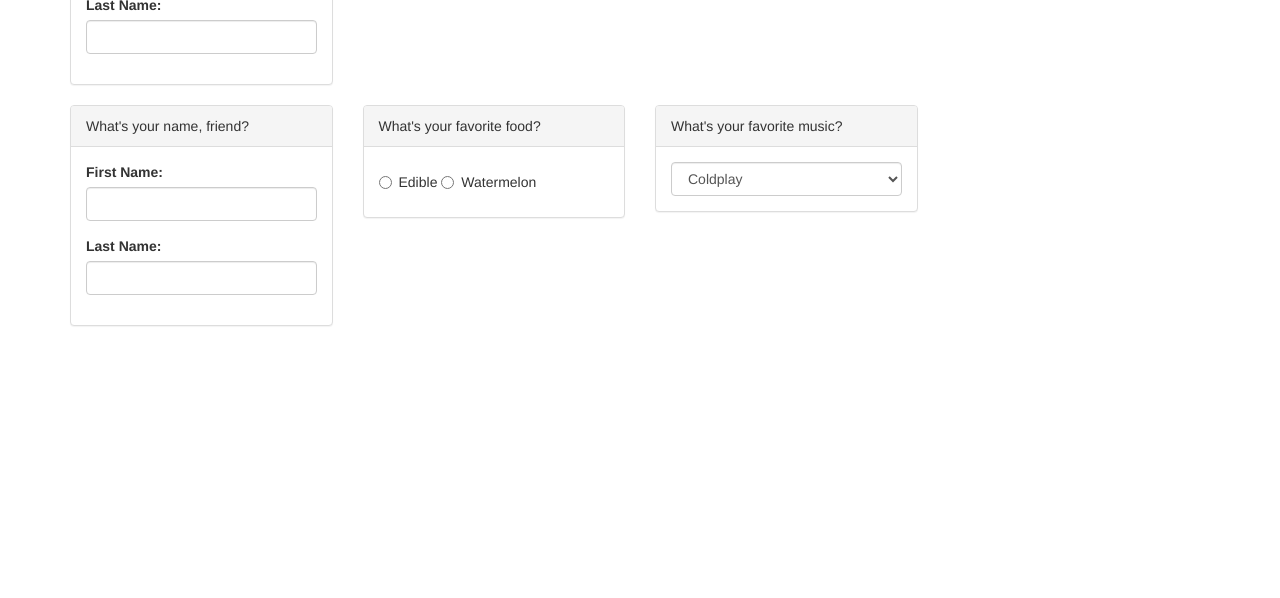
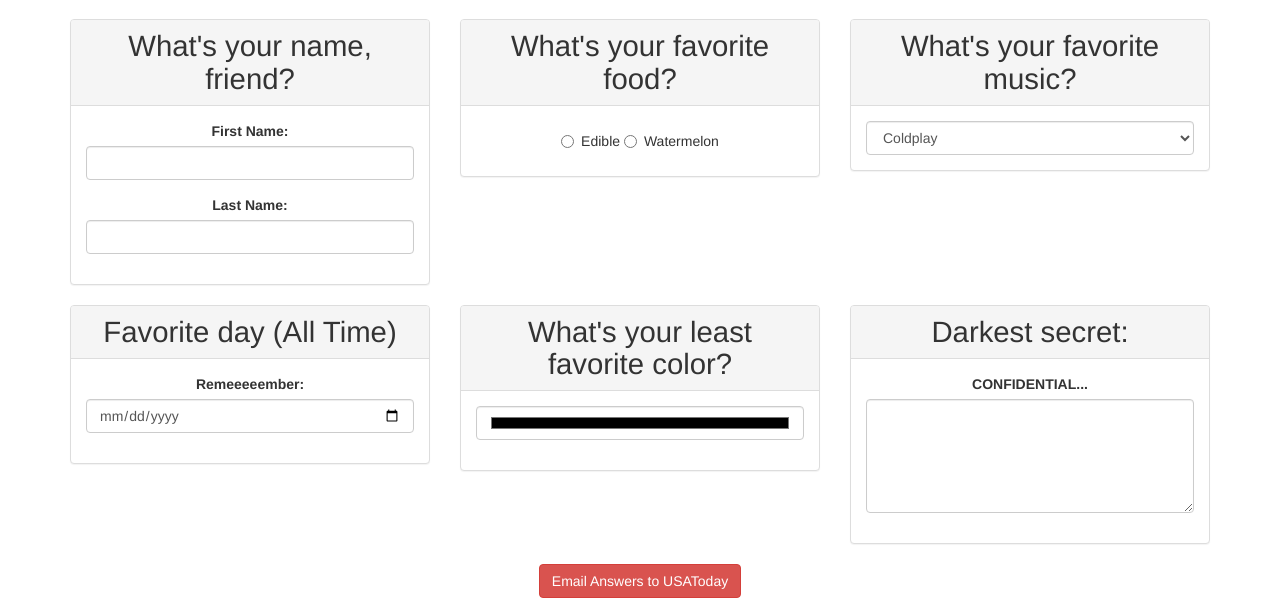
Before and after one commit to JaredReando/survey, a plain HTML site: page index.html in a window 1280 px wide. Shown: the part 206-804 px from the top of the page. Drawn offline with Linux system fonts and the light colour scheme.

Commit message:
Add html content and two CSS styles. Plus JavaScript

```diff
--- a/css/styles.css
+++ b/css/styles.css
@@ -0,0 +1,7 @@
+body {
+  text-align: center;
+}
+
+.large {
+  font-size: 22pt;
+}
--- a/index.html
+++ b/index.html
@@ -12,11 +12,18 @@
 
 <body>
   <div class="container">
-    <h1>Survey</h1>
+    <div class="jumbotron">
+      <h1>Survey</h1>
+    </div>
+
+    <!-- First survey row -->
+
     <div class="row">
-      <div class="col-md-3">
+      <div class="col-md-4">
         <div class="panel panel-default">
-          <div class="panel-heading">What's your name, friend?</div>
+          <div class="panel-heading">
+            <h2 class="panel-title large">What's your name, friend?</h2>
+          </div>
           <div class="panel-body">
             <div class="form-group">
               <label for="nameFirst">First Name:</label>
@@ -29,9 +36,11 @@
           </div>
         </div>
       </div>
-      <div class="col-md-3">
+      <div class="col-md-4">
         <div class="panel panel-default">
-          <div class="panel-heading">What's your favorite food?</div>
+          <div class="panel-heading">
+            <h2 class="panel-title large">What's your favorite food?</h2>
+          </div>
           <div class="panel-body">
             <div class="radio">
               <label>
@@ -46,10 +55,11 @@
           </div>
         </div>
       </div>
-
-      <div class="col-md-3">
+      <div class="col-md-4">
         <div class="panel panel-default">
-          <div class="panel-heading">What's your favorite music?</div>
+          <div class="panel-heading">
+            <h2 class="panel-title large">What's your favorite music?</h2>
+          </div>
           <div class="panel-body">
             <select class="form-control" id="music">
               <option>Coldplay</option>
@@ -62,57 +72,55 @@
       </div>
     </div>
 
+    <!-- Second survey row -->
+
     <div class="row">
-      <div class="col-md-3">
+      <div class="col-md-4">
         <div class="panel panel-default">
-          <div class="panel-heading">What's your name, friend?</div>
+          <div class="panel-heading">
+            <h2 class="panel-title large">Favorite day (All Time)</h2>
+          </div>
           <div class="panel-body">
+
             <div class="form-group">
-              <label for="nameFirst">First Name:</label>
-              <input id="nameFirst" class="form-control" type="text">
+              <label for="favorite">Remeeeeember:</label>
+              <input id="favorite" class="form-control" type="date">
             </div>
-            <div class="form-group">
-              <label for="nameLast">Last Name:</label>
-              <input id="nameLast" class="form-control" type="text">
-            </div>
+
           </div>
         </div>
       </div>
-      <div class="col-md-3">
+      <div class="col-md-4">
         <div class="panel panel-default">
-          <div class="panel-heading">What's your favorite food?</div>
+          <div class="panel-heading">
+            <h2 class="panel-title large">What's your least favorite color?</h2>
+          </div>
           <div class="panel-body">
-            <div class="radio">
-              <label>
-                <input type="radio" name="food" value="edible">
-                Edible
-              </label>
-              <label>
-                <input type="radio" name="food" value="watermelon">
-                Watermelon
-              </label>
+            <div class="form-group">
+              <input id="color" class="form-control" type="color">
             </div>
           </div>
         </div>
       </div>
 
-      <div class="col-md-3">
+      <div class="col-md-4">
         <div class="panel panel-default">
-          <div class="panel-heading">What's your favorite music?</div>
+          <div class="panel-heading">
+              <h2 class="panel-title large">Darkest secret:</h2>
+          </div>
           <div class="panel-body">
-            <select class="form-control" id="music">
-              <option>Coldplay</option>
-              <option>A Perfect Circle</option>
-              <option>Real life whale sounds</option>
-              <option>Headphones on but nothing playing</option>
-            </select>
+            <div class="form-group">
+              <label for="secret">CONFIDENTIAL...</label>
+              <textarea id="secret" class="form-control" rows='5'></textarea>
+            </div>
           </div>
         </div>
       </div>
+
+      <div class="row">
+        <button class="btn btn-danger" type="submit">Email Answers to USAToday</button>
+      </div>
     </div>
-
-
-  </div>
 </body>
 
 </html>
```
